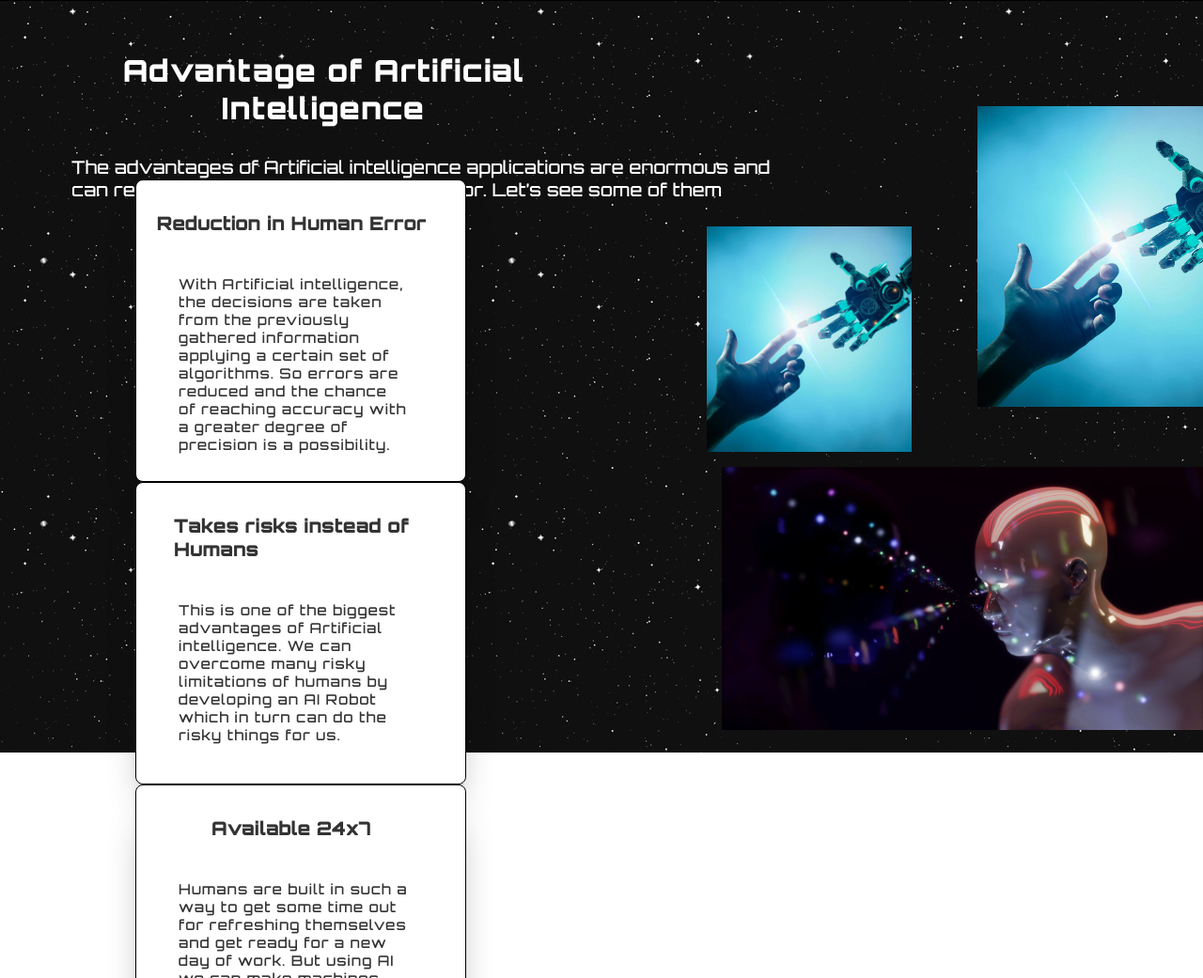
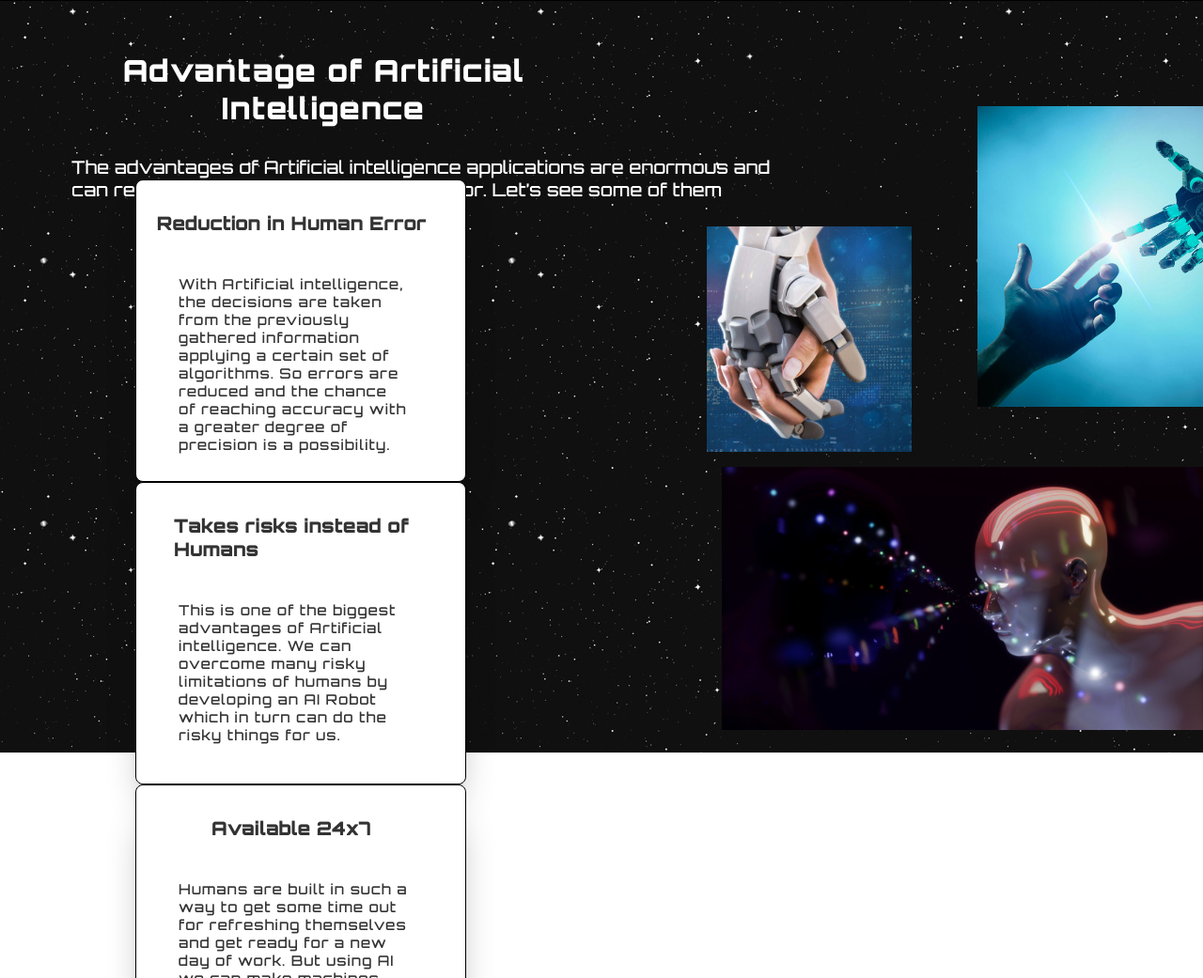
Before and after one commit to HseinKt/Parallax_Website, a plain HTML site: page ai_page.html in a window 1280 px wide. Shown: the part 3662-4703 px from the top of the page at 94% size. Drawn offline with Linux system fonts and the light colour scheme.

Commit message:
Added banner3 to the resource file and added to the page

```diff
--- a/ai_page.html
+++ b/ai_page.html
@@ -4,7 +4,7 @@
     <meta charset="UTF-8">
     <meta http-equiv="X-UA-Compatible" content="IE=edge">
     <meta name="viewport" content="width=device-width, initial-scale=1.0">
-    <title>Document</title>
+    <title>Artificial Intelligence</title>
     <link rel="stylesheet" href="ai_style.css">
 </head>
 <body>
--- a/ai_style.css
+++ b/ai_style.css
@@ -529,8 +529,8 @@ header{
     height: 30%;
     margin-top: 15em;
     margin-left: 7em;
-    background-image: url(resources/banner2.png);
+    background-image: url(resources/banner3.jpg);
     background-size: cover;
     background-repeat: no-repeat;
-    background-position: center;
+    background-position: left;
 }
```
Also changed, not shown: resources/banner3.jpg (added).
